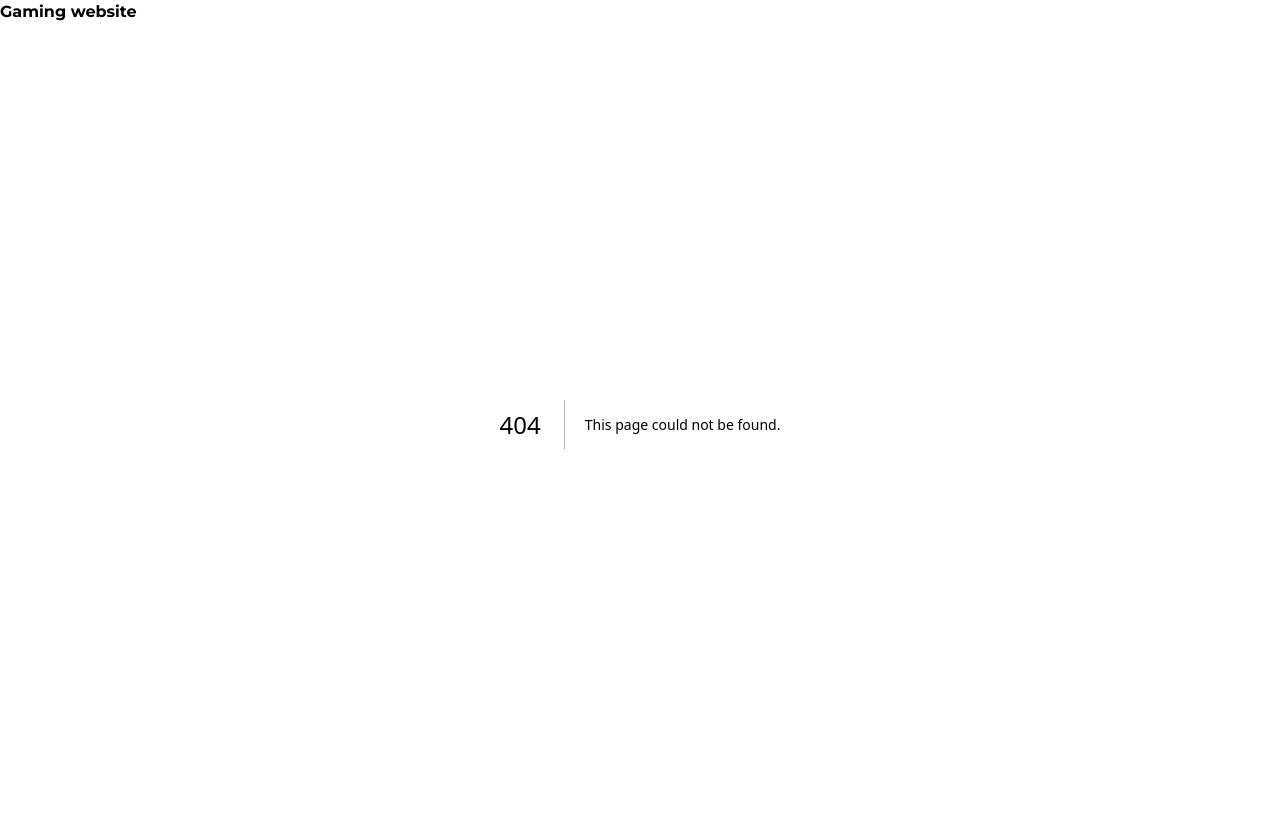
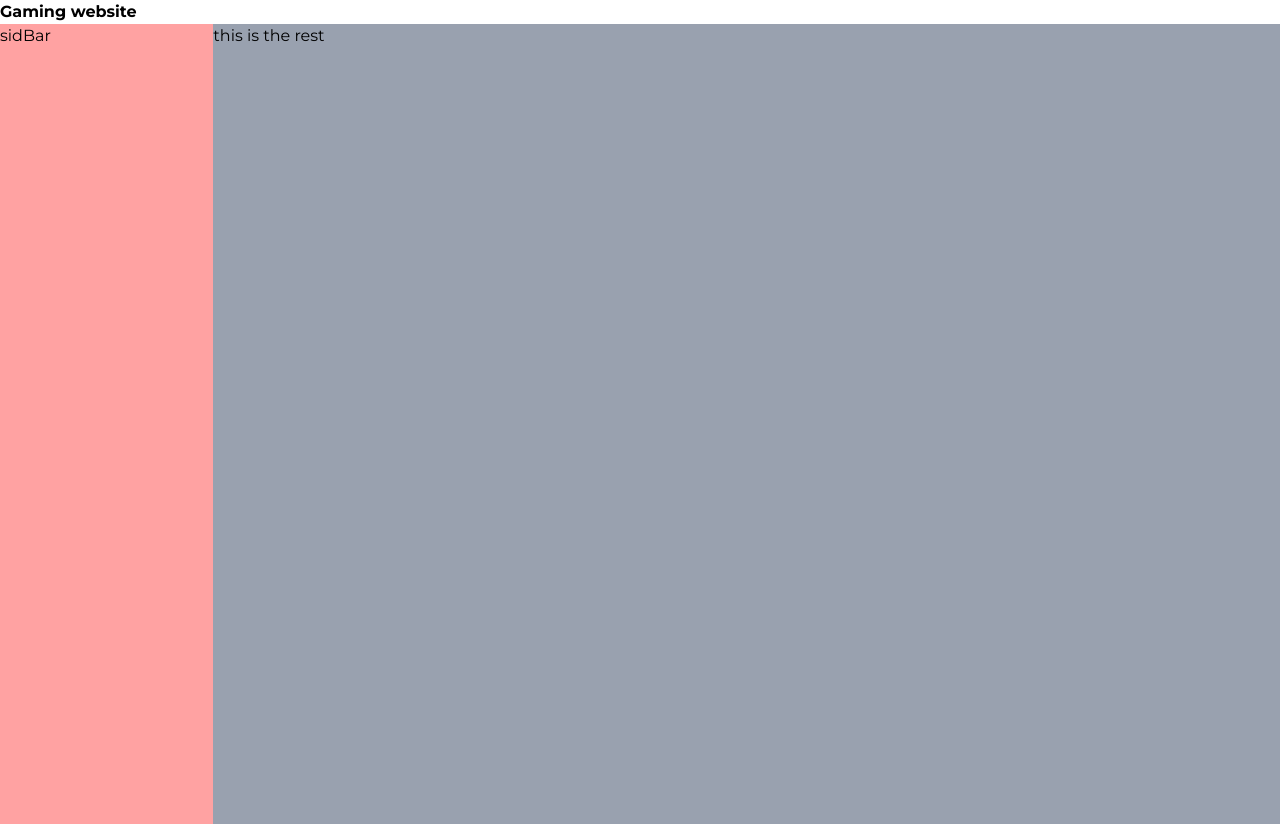
Before and after one commit to ebrahim-mamdoh/Game-boy, a Next.js app: page /grid in a window 1280 px wide. Before the commit this address had no page. Built offline with nearby package versions, Linux system fonts and the light colour scheme.

Commit message:
className error

```diff
--- /dev/null
+++ b/app/(grid)/grid/page.tsx
@@ -0,0 +1,7 @@
+import React from 'react'
+
+export default function Grid() {
+  return (
+    <div>Grid</div>
+  )
+}
--- /dev/null
+++ b/app/(grid)/layout.tsx
@@ -0,0 +1,26 @@
+import type { Metadata } from "next";
+import { Geist, Geist_Mono } from "next/font/google";
+import { Montserrat } from "next/font/google";
+import GridContainer from "../components/defaults/GridContainer";
+const montserrat = Montserrat({
+  weight: ["300", "400", "700"],
+  subsets: ["latin"],
+});
+
+export const metadata: Metadata = {
+  title: "Gaming Boi",
+  description: "A blog about gaming",
+};
+
+export default function RootLayout({
+  children,
+}: Readonly<{ children: React.ReactNode }>) {
+  return (
+    <main className=" text-black grid h-screen  ">
+      <GridContainer cols={12}>
+        <div className="bg-red-300 hidden lg:flex col-span-2">sidBar</div>
+        <div className="bg-gray-400 col-span-full lg:col-span-10">this is the rest</div>
+      </GridContainer>
+    </main>
+  );
+}
--- /dev/null
+++ b/app/components/defaults/GridContainer.tsx
@@ -0,0 +1,31 @@
+import React from 'react'
+
+
+// This is the default layout for the grid page
+// that takes to prameters as props (cols , children)
+export default function GridContainer(
+    {cols, children, className}:
+    {cols: number, children: React.ReactNode ,className?:string}) {
+    const gridClasses: { [key: number]: string } = {
+        1: "grid grid-cols-1",
+        2: "grid grid-cols-2",
+        3: "grid grid-cols-3",
+        4: "grid grid-cols-4",
+        5: "grid grid-cols-5",
+        6: "grid grid-cols-6",
+        7: "grid grid-cols-7",
+        8: "grid grid-cols-8",
+        9: "grid grid-cols-9",
+        10: "grid grid-cols-10",
+        11: "grid grid-cols-11",
+        12: "grid grid-cols-12",
+    }
+
+
+
+    return (
+        <div className={`grid ${className || ""} ${gridClasses[cols] || ""}`}>
+          {children}
+        </div>
+      )
+}
--- /dev/null
+++ b/app/components/nav/NavLink.tsx
@@ -0,0 +1,13 @@
+import Link from 'next/link';
+import React, { ReactElement } from 'react';
+
+export default function NavLink({ navlink }: { navlink: { link: string; label: string; icon: ReactElement } }) {
+  return (
+    <>
+      <Link href={navlink.link} className="flex gap-2 items-center p-2 rounded-md">
+        {React.cloneElement(navlink.icon, { className: "w-5 h-5" })}
+        <span>{navlink.label}</span>
+      </Link>
+    </>
+  );
+}
--- /dev/null
+++ b/app/components/nav/SideBar.tsx
@@ -0,0 +1,39 @@
+import React from "react";
+import { IoMdHome } from "react-icons/io";
+import { MdDashboard } from "react-icons/md";
+import { FaHeart } from "react-icons/fa";
+import { BsFillPeopleFill } from "react-icons/bs";
+import NavLink from "./NavLink";
+export const Nav_links = [
+  {
+    label: "Home",
+    link: "/",
+    icon: <IoMdHome />,
+  },
+  {
+    label: "Category",
+    link: "/category",
+    icon: <MdDashboard />,
+  },
+  {
+    label: "Wishlist",
+    link: "/wishlist",
+    icon: <FaHeart />,
+  },
+  {
+    label: "Friends",
+    link: "/friends",
+    icon: <BsFillPeopleFill />,
+  },
+];
+
+export default function SideBar() {
+
+  return (
+    <div className="col-span-2 flex flex-col gap-3">
+      {Nav_links.map((navLink, index) => (
+        <NavLink key={index} navlink={navLink} />
+      ))}
+    </div>
+  );
+}
--- a/app/page.tsx
+++ b/app/page.tsx
@@ -1,9 +1,10 @@
 import NavBar from "./components/nav/NavBar";
+import SideBar from "./components/nav/SideBar";
 
 export default function Home() {
   return(
     <main>
-      <NavBar />
+      <SideBar />
     </main>
   );
 }
```
